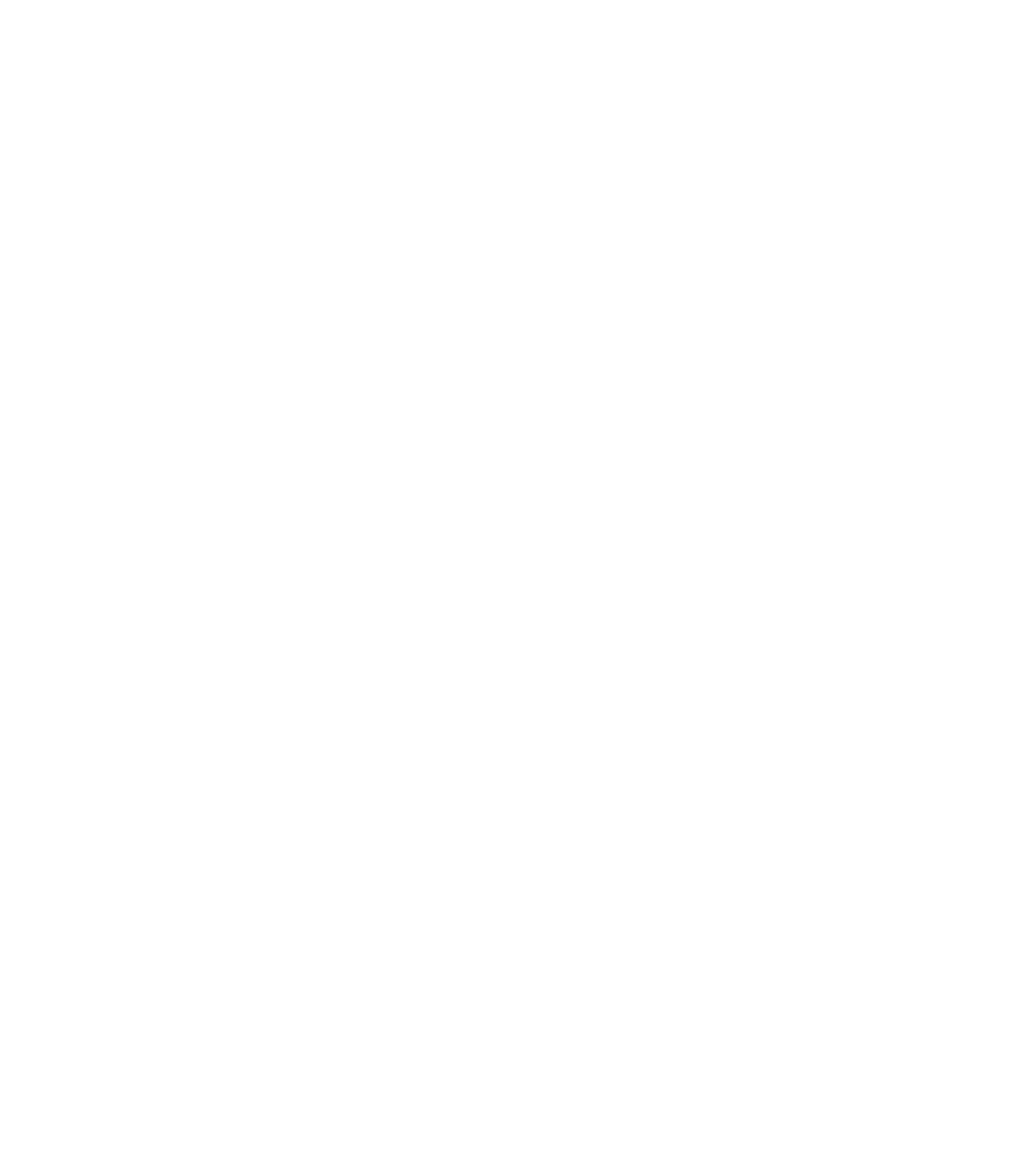
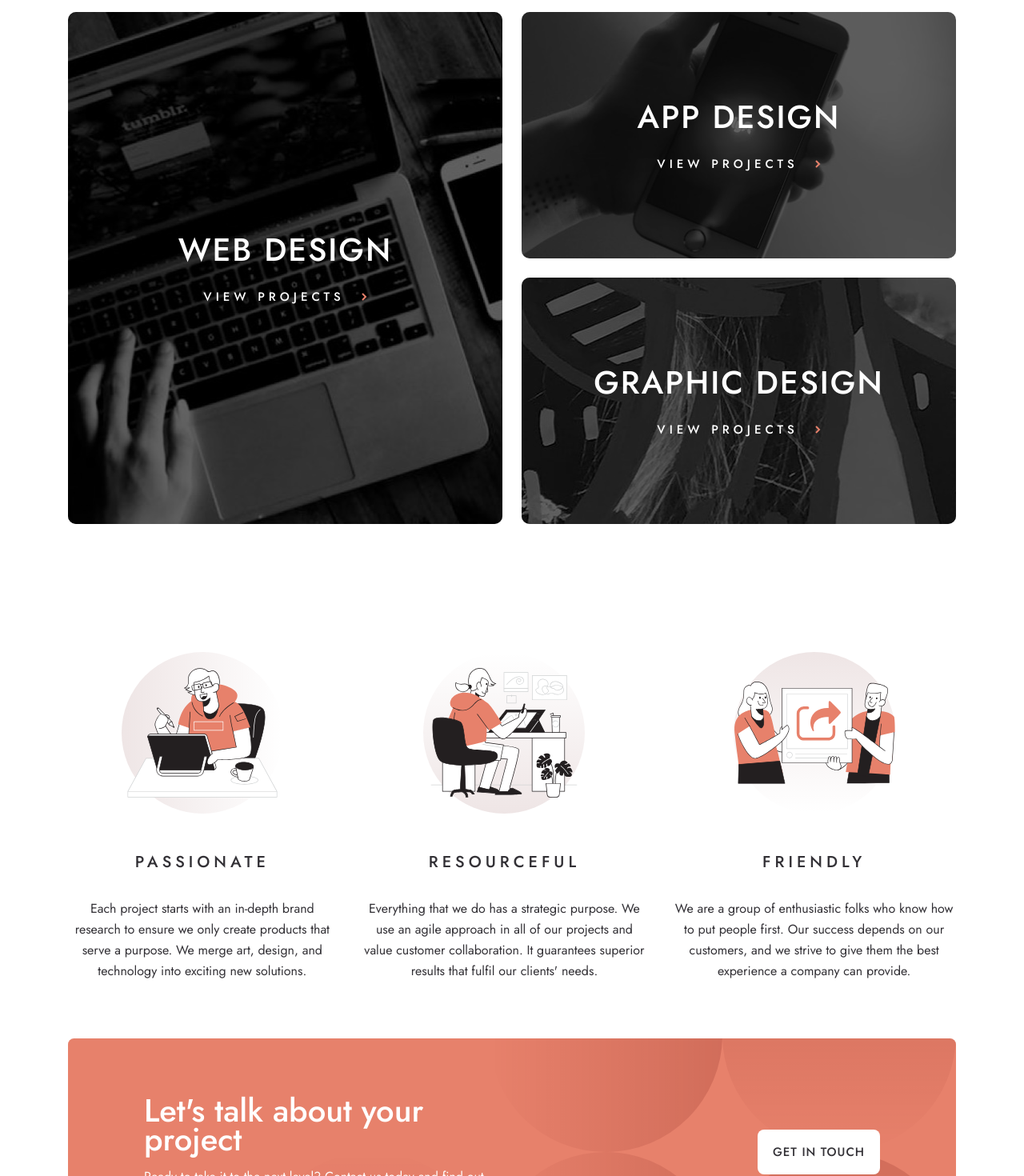
Before and after one commit to im7ven/designo, a Next.js app: page / in a window 1280 px wide. Shown: the part 900-2370 px from the top of the page at 80% size. Before the commit the page ends 800 px from the top, so only its background shows below. Built offline with nearby package versions, Linux system fonts and the light colour scheme.

Commit message:
feat: build home page

```diff
--- a/app/page.tsx
+++ b/app/page.tsx
@@ -1,11 +1,32 @@
-import Image from "next/image";
-import Navbar from "./components/shared/Navbar";
+import FeatureCard from "./components/home/FeatureCard";
 import HomeHero from "./components/home/HomeHero";
+import DesignCard from "./components/shared/DesignCard";
+import Footer from "./components/shared/Footer";
+import FooterCTA from "./components/shared/FooterCTA";
+import { appDesign, graphicDesign, webDesignLg } from "./data/designCards";
+import {
+  friendlyCard,
+  passionateCard,
+  resourcefulCard,
+} from "./data/featureCards";
 
 export default function Home() {
   return (
-    <main className="max-w-[111rem] mx-auto md:px-16">
-      <HomeHero />
+    <main>
+      <div className=" max-w-[111rem] box-content mx-auto md:px-16">
+        <HomeHero />
+        <section className="mt-[12rem] grid gap-[2.4rem] px-[2.4rem] max-w-[68.9rem] md:px-0 mx-auto lg:max-w-[initial] lg:grid-cols-2 lg:grid-rows-2 lg:mt[16rem]">
+          <DesignCard {...webDesignLg} />
+          <DesignCard {...appDesign} />
+          <DesignCard {...graphicDesign} />
+        </section>
+        <section className="flex flex-col gap-[8rem] px-[2.4rem] mt-[12rem] md:px-0 md:gap-[3.2rem] lg:flex-row lg:gap-[3rem] lg:mt-[16rem]">
+          <FeatureCard {...passionateCard} />
+          <FeatureCard {...resourcefulCard} />
+          <FeatureCard {...friendlyCard} />
+        </section>
+      </div>
+      <Footer />
     </main>
   );
 }
```
